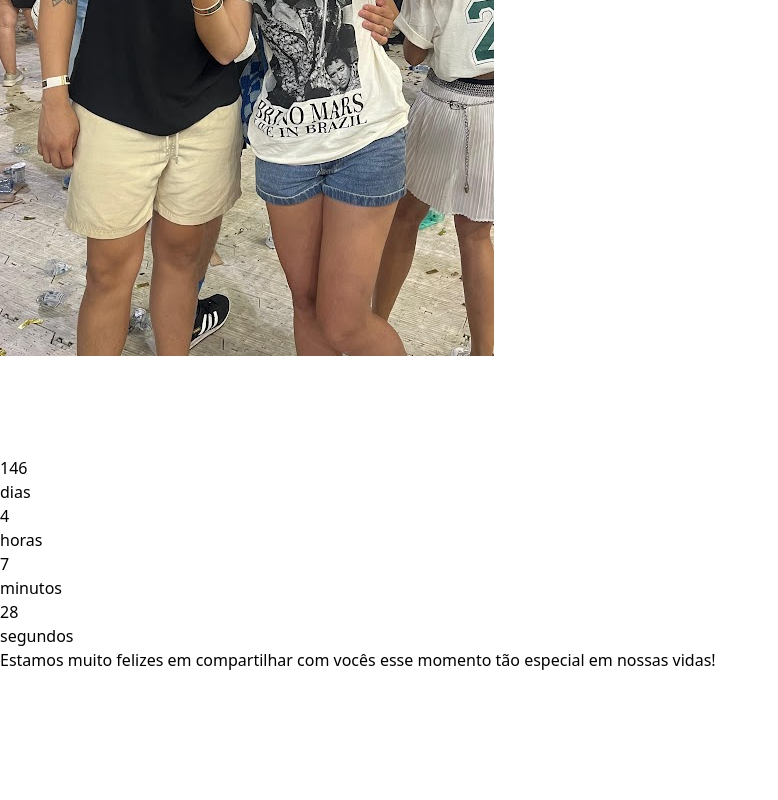
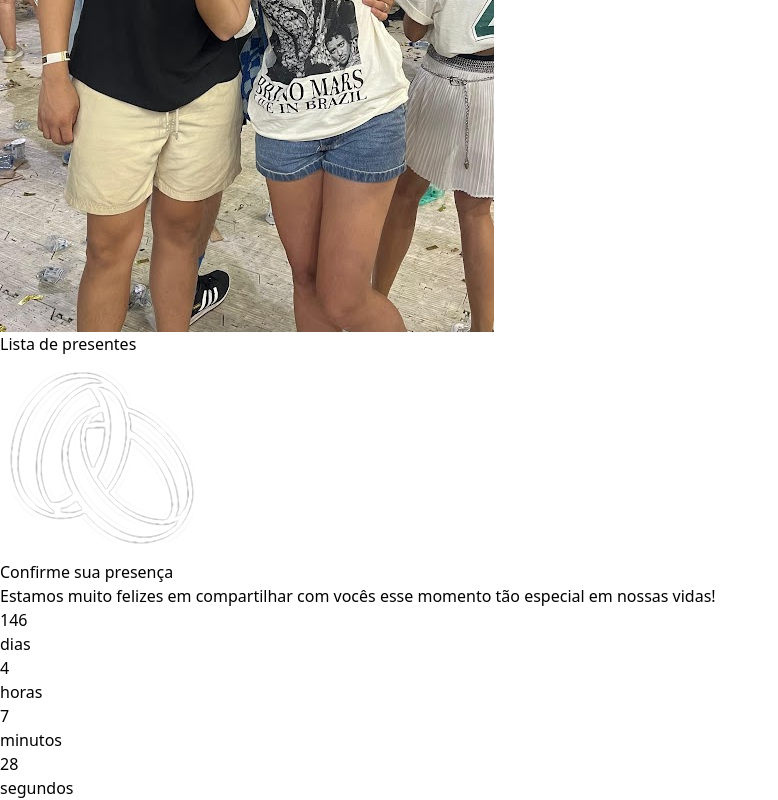
Before and after one commit to joaovictorfe/casamento-yuri-jullia, a Next.js app: page / in a window 1280 px wide. Shown: the part 547-1347 px from the top of the page, without its empty margins (0-778 px from the left). Before the commit the page ends 1219 px from the top, so only its background shows below. Built offline with nearby package versions, Linux system fonts and the light colour scheme.

Commit message:
Nova versão inicial

```diff
--- a/src/app/page.tsx
+++ b/src/app/page.tsx
@@ -1,18 +1,108 @@
 "use client";
 import Header from "@/components/Header"
 import BemVindo from "./BemVindo/page";
+import { useEffect, useState } from "react";
 
 export default function Home() {
-  return (
-    <>
-      <Header />
+	return (
+		<>
+			{/* <Header />
 
       <main>
         <BemVindo />
       </main>
 
       <footer>
-      </footer>
-    </>
-  );
+      </footer> */}
+
+			<div className="relative h-screen w-full">
+				{/* imagem de fundo */}
+				<img
+					src="/fotos/foto4.jpg"
+					alt="Foto do casal"
+					className="absolute inset-0 w-full h-full object-cover"
+				/>
+
+
+				<div className="absolute top-0 left-0 w-full h-[250px] bg-gradient-to-b from-black/100 to-transparent" />
+
+				{/* Header */}
+				<div className="relative flex justify-center z-10 w-full items-center text-white pt-9">
+					<MenuButton text="Lista de presentes" action={() => console.log("Bem-vindo")} />
+					<img src="aliancas.png" alt="aliancas" className="w-[51px] h-[51px]" />
+					<MenuButton text="Confirme sua presença" action={() => console.log("Lista de presentes")} />
+				</div>
+
+				<div className="text-white absolute top-28 px-2 text-center">
+				Estamos muito felizes em compartilhar com vocês esse momento tão especial em nossas vidas!
+				</div>
+
+				{/* Contador */}
+				<div className="absolute bottom-6 left-16 bg-black rounded-lg px-8 py-4">
+					<Contador />
+				</div>
+			</div>
+		</>
+	);
 }
+
+function MenuButton({ text, action }: { text: string; action: Function }) {
+	return (
+		<div className="w-1/3 border-b-2 mx-8 pb-1">
+			<button
+				onClick={() => action()}
+				className="text-white py-1 rounded-lg"
+			>
+				<p className="text-[15px] font-bold text-center leading-none">
+					{text}
+				</p>
+			</button>
+		</div>
+	);
+}
+
+function Contador() {
+	function diferenca() {
+		const agora: any = new Date();
+		const destino: any = new Date(2025, 5, 21, 10, 0, 0);
+
+		return (destino - agora) / 1000;
+	}
+
+	const [segundosTotais, setSegundosTotais] = useState(Math.floor(diferenca()));
+
+	useEffect(() => {
+		const intervalo = setInterval(() => {
+			setSegundosTotais(Math.floor(diferenca()));
+		}, 1000);
+
+		return () => clearInterval(intervalo);
+	}, []);
+
+	return (
+		<div className="flex flex-row justify-center items-center">
+			<div className="content-center justify-center text-center pr-8 py-4 mr-6 border-r-2 border-white">
+				<p className="text-white text-2xl">{Math.floor(segundosTotais / (60 * 60 * 24))}</p>
+				<p className="text-white text-2xl">dias</p>
+			</div>
+
+			<div>
+				<div className="content-center justify-center">
+					<p className="text-white text-xl">{Math.floor((segundosTotais % (60 * 60 * 24)) / (60 * 60))}</p>
+					<p className="text-white text-xl">horas</p>
+				</div>
+
+				<div className="flex flex-row items-center text-center pt-1">
+					<p className="text-white">{Math.floor((segundosTotais % (60 * 60)) / 60)}</p>
+					<p className="text-white pl-2">minutos</p>
+				</div>
+
+				<div className="flex flex-row items-center justify-center text-center text-center">
+					<p className="text-white">{segundosTotais % 60}</p>
+					<p className="text-white pl-2">segundos</p>
+				</div>
+			</div>
+		</div>
+	);
+
+}
```
Also changed, not shown: public/aliancas.png (added).
